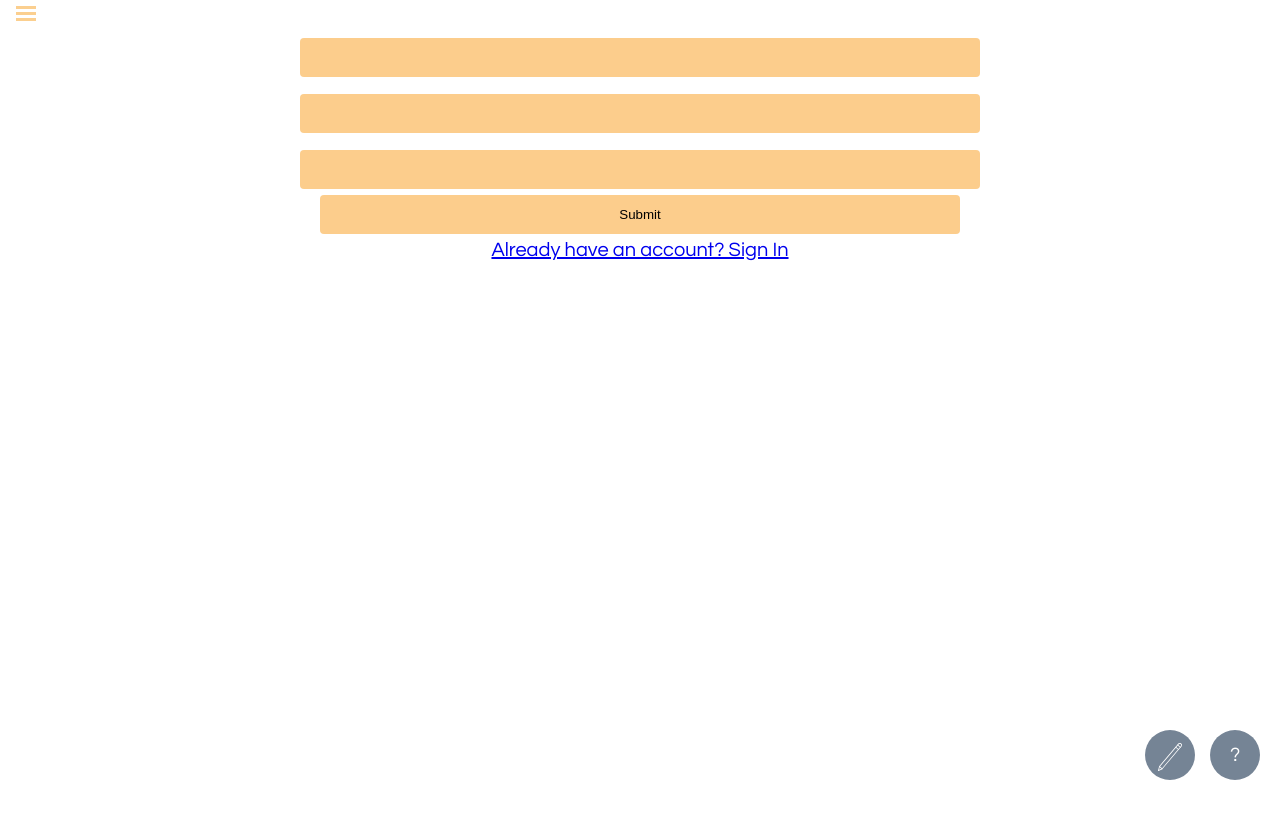
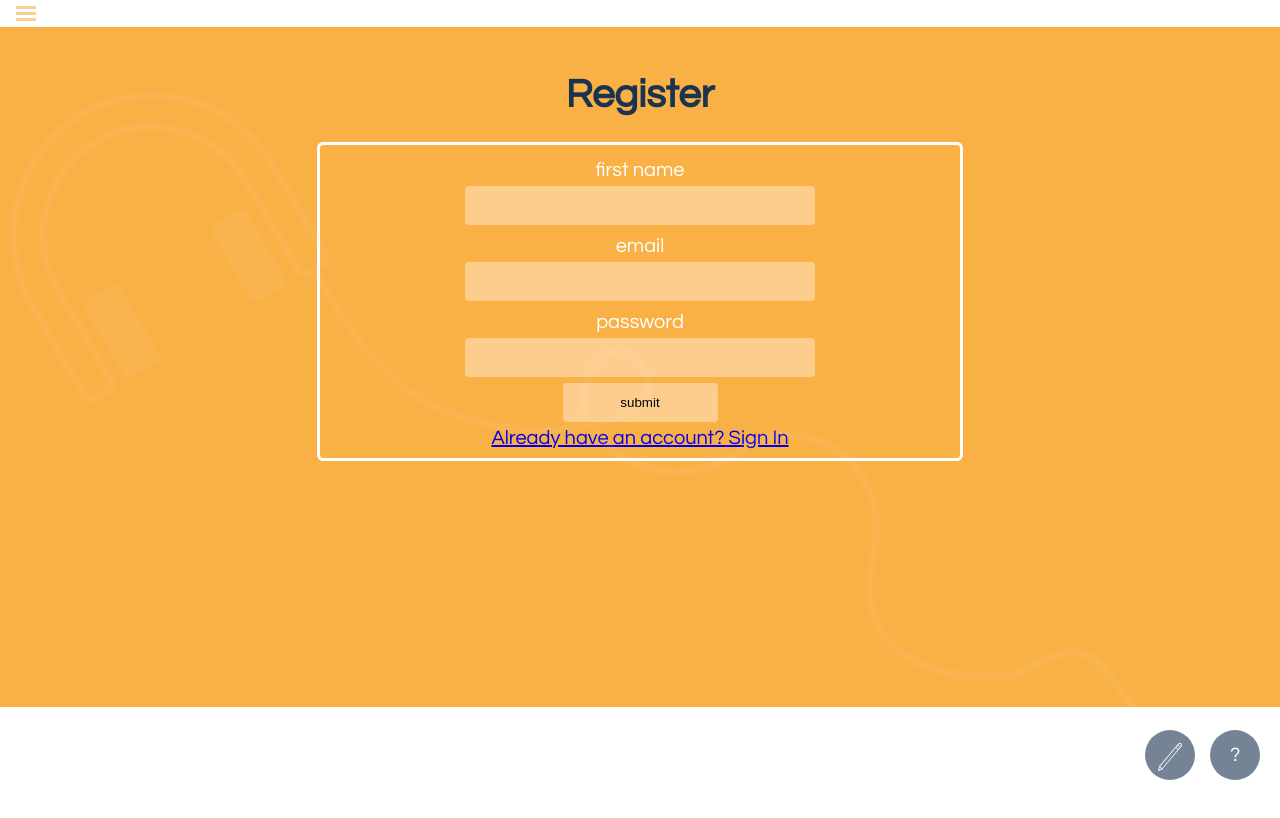
Before and after one commit to simplif-ai/application, a React (Create React App) app in the folder Frontend/: page /register in a window 1280 px wide. Shown: the top 818 px of the page. Built offline with nearby package versions, Linux system fonts and the light colour scheme; no server answers.

Commit message:
register page style

```diff
--- a/Frontend/src/css/register.css
+++ b/Frontend/src/css/register.css
@@ -0,0 +1,38 @@
+.registerbox {
+  display: block;
+  width: 50%;
+  border: 3px solid white;
+  padding: 10px;
+  border-radius: 6px;
+  margin:auto;
+}
+
+label {
+  color:#FFFFFF;
+  padding-top: 5px;
+  display: block;
+  text-align: center;
+  margin: auto;
+  margin-bottom: 6px;
+}
+
+input[type=email], input[type=password], input[type=submit] {
+  display:block;
+  width: 50%;
+  padding: 12px 20px;
+  border: 2px #FFFFFF;
+  background-color: #FCCD8C;
+  border-radius: 4px;
+  margin: auto;
+  margin-bottom: 6px;
+}
+
+input[type=email]:focus, input[type=password]:focus {
+  border: 2px #FFFFFF;
+}
+input[type=submit]:hover {
+    opacity: .8;
+}
+errorClass {
+  display:inline-block;
+}
--- a/Frontend/src/pages/login/Register.js
+++ b/Frontend/src/pages/login/Register.js
@@ -1,16 +1,28 @@
 import React from 'react';
+import '../../css/register.css';
+import headphones from '../../assets/background/white-headphones.svg';
 
-const Register = ({ login }) => (
+const Register = ({ login, error }) => (
+  <div className = "page bgorange">
+    <img src={headphones} style = {{"position":"absolute","left":"10px", "opacity": ".05", "width":"100%", "height":"100%"}}/>
+    <h1> Register </h1>
+    <div className = "registerbox">
       <form onSubmit={login}>
-    <label placeholder="First Name" type="" htmlFor="email" />
+        <div className = "errorClass">
+          {error ? `Error=${error}` : null}
+        </div>
+        <label placeholder="First Name" type="" htmlFor="email">first name</label>
         <input type="email" name="email" required />
-    <label placeholder="email" type="" htmlFor="email" />
+        <label type="" htmlFor="email">email</label>
         <input type="email" name="email" required />
-    <label placeholder="password" type="" htmlFor="password" />
+        <label type="" htmlFor="password">password</label>
         <input type="password" name="password" required />
-    <input type="submit" value="Submit" />
+        <input type="submit" value="submit" style={{"color":"1A334F", "width":"25%"}} />
         <a href='/login'>Already have an account? Sign In</a>
       </form>
+    </div>
+  </div>
 );
 
+
 export default Register;
```
Also changed, not shown: 1 other file (tests, documents, lock files or other folders). Lines whose indentation alone changed are shown as unchanged.
